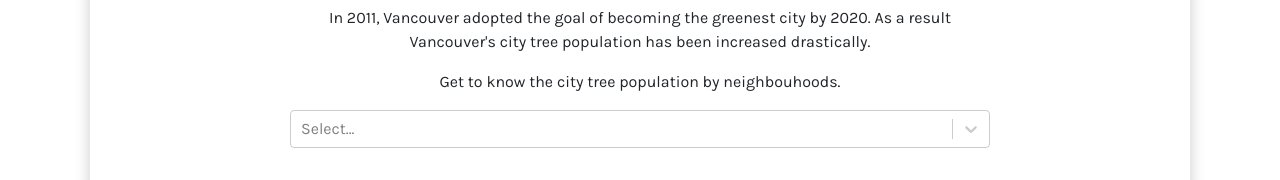
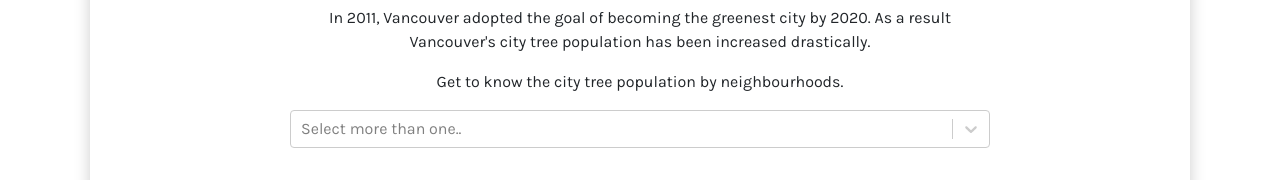
Before and after one commit to nikhilrwadekar/treespree, a React (Create React App) app: page / in a window 1280 px wide. Shown: the part 620-800 px from the top of the page. Built offline with nearby package versions, Linux system fonts and the light colour scheme; no server answers; what react-google-maps would draw is missing.

Commit message:
Fixed Grid with Axios Request; Minor Graph View changes

```diff
--- a/src/Graphview.js
+++ b/src/Graphview.js
@@ -20,12 +20,14 @@ class Graphview extends Component {
         <h2>Did You Know?</h2>
         <div className="factsDiv">
           <p className="factParagraph">
-            In 2011, Vancouver adopted the goal of becoming the greenest city by 2020. As a result Vancouver's city tree population has been increased drastically.
+            In 2011, Vancouver adopted the goal of becoming the greenest city by
+            2020. As a result Vancouver's city tree population has been
+            increased drastically.
           </p>
-          <p className="factParahraph">
-            Get to know the city tree population by neighbouhoods.
+          <p className="factParagraph">
+            Get to know the city tree population by neighbourhoods.
           </p>
-          </div>
+        </div>
         <div>
           <div className="graphviewContainer">
             <SelectOption
--- a/src/GridMapView.js
+++ b/src/GridMapView.js
@@ -1,6 +1,7 @@
 import React from "react";
 import GridViewV2 from "./GridViewV2";
 import WrappedMap from "./MapView";
+// import GridHeroSection from "./GridHeroSection";
 import Switch, { Item } from "react-switchable";
 import "react-switchable/dist/main.css";
 import "./GridMapView.css";
@@ -26,6 +27,7 @@ class GridMapView extends React.Component {
   render() {
     return (
       <>
+        {/* <GridHeroSection /> */}
         {/* Component Toggler STARTS */}
         {/* https://codesandbox.io/s/react-switchable-alvarobernalg-lp823 */}
         <div className="gridMapToggle">
--- a/src/GridViewV2.js
+++ b/src/GridViewV2.js
@@ -5,7 +5,6 @@ import Axios from "axios";
 import Select from "react-select";
 import makeAnimated from "react-select/animated";
 import ReactPaginate from "react-paginate";
-import Popup from "reactjs-popup";
 import { Accordion, Card, Button } from "react-bootstrap";
 
 class GridViewV2 extends React.Component {
@@ -343,10 +342,9 @@ class GridViewV2 extends React.Component {
 
   // Get Data from API
   getDatafromTreeSpreeAPI() {
-    fetch("http://treespree.wmdd.ca/api/trees/names")
-      .then(response => response.json())
+    Axios.get("http://treespree.wmdd.ca/api/trees/names")
       .then(responseJson => {
-        let commonNameOptions = responseJson.map(treeCommonName => {
+        let commonNameOptions = responseJson.data.map(treeCommonName => {
           return {
             label: treeCommonName.common_name,
             value: treeCommonName.common_name
@@ -356,8 +354,8 @@ class GridViewV2 extends React.Component {
         this.setState({
           ...this.state,
           commonNameOptions: commonNameOptions,
-          treeCommonNames: responseJson,
-          treeFilteredCommonNames: responseJson
+          treeCommonNames: responseJson.data,
+          treeFilteredCommonNames: responseJson.data
         });
       })
       .catch(error => {
--- a/src/SelectOption.js
+++ b/src/SelectOption.js
@@ -49,6 +49,7 @@ class SelectOption extends Component {
           onChange={this.handleChange.bind(this)}
           options={this.state.options}
           components={makeAnimated()}
+          placeholder="Select more than one.."
         />
       </>
     );
```
